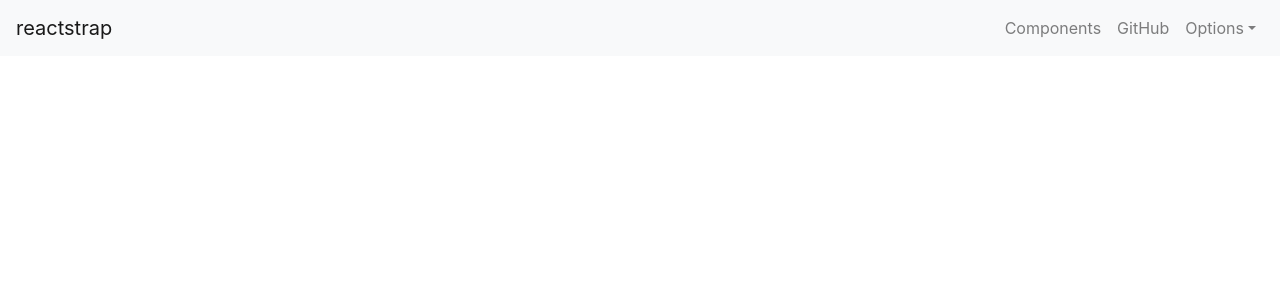
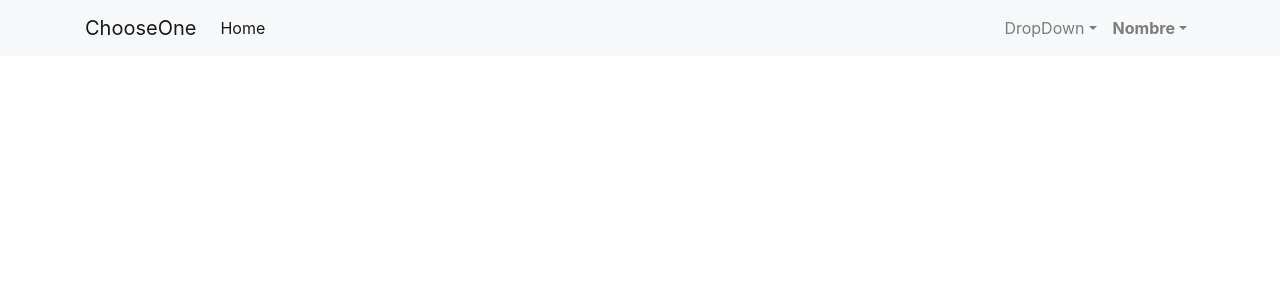
Before and after one commit to JuanmiMS/ChooseOne, a React (Create React App) app: page / in a window 1280 px wide. Shown: the top 300 px of the page. Built offline with nearby package versions, Linux system fonts and the light colour scheme.

Commit message:
Toolbar pasada a React

```diff
--- a/src/Toolbar/Toolbar.js
+++ b/src/Toolbar/Toolbar.js
@@ -1,5 +1,12 @@
 import React, {Component} from 'react';
-import {Collapse, Navbar, NavbarToggler, NavbarBrand, Nav, NavItem, NavLink, UncontrolledDropdown, DropdownToggle, DropdownMenu, DropdownItem} from 'reactstrap';
+import {
+    Collapse,
+    Nav,
+    UncontrolledDropdown,
+    DropdownToggle,
+    DropdownMenu,
+    DropdownItem
+} from 'reactstrap';
 
 class Toolbar extends Component {
     constructor(props) {
@@ -10,46 +17,91 @@ class Toolbar extends Component {
             isOpen: false
         };
     }
+
     toggle() {
         this.setState({
             isOpen: !this.state.isOpen
         });
     }
+
     render() {
         return (
-            <div>
-                <Navbar color="light" light expand="md">
-                    <NavbarBrand href="/">reactstrap</NavbarBrand>
-                    <NavbarToggler onClick={this.toggle} />
+            <nav className="navbar navbar-expand-lg navbar-light bg-light">
+                <div className="container">
+
+                    <a className="navbar-brand" href="#">ChooseOne</a>
+                    <button className="navbar-toggler" type="button" data-toggle="collapse"
+                            data-target="#navbarSupportedContent"
+                            aria-controls="navbarSupportedContent" aria-expanded="false" aria-label="Toggle navigation">
+                        <span className="navbar-toggler-icon"></span>
+                    </button>
+
+                    <div className="collapse navbar-collapse" id="navbarSupportedContent">
+                        <ul className="navbar-nav mr-auto">
+                            <li className="nav-item active">
+                                <a className="nav-link" href="#">Home <span className="sr-only">(current)</span></a>
+                            </li>
+                        </ul>
+                        <ul className="nav navbar-nav navbar-right">
                             <Collapse isOpen={this.state.isOpen} navbar>
-                        <Nav className="ml-auto" navbar>
-                            <NavItem>
-                                <NavLink href="/components/">Components</NavLink>
-                            </NavItem>
-                            <NavItem>
-                                <NavLink href="https://github.com/reactstrap/reactstrap">GitHub</NavLink>
-                            </NavItem>
+                                <Nav className="nav-item dropdown" navbar>
                                     <UncontrolledDropdown nav inNavbar>
                                         <DropdownToggle nav caret>
-                                    Options
+                                            DropDown
                                         </DropdownToggle>
                                         <DropdownMenu right>
                                             <DropdownItem>
-                                        Option 1
+                                                Action
                                             </DropdownItem>
                                             <DropdownItem>
-                                        Option 2
+                                                Another action
                                             </DropdownItem>
-                                    <DropdownItem divider />
+                                            <DropdownItem divider/>
                                             <DropdownItem>
-                                        Reset
+                                                Something else here
+                                            </DropdownItem>
+                                        </DropdownMenu>
+                                    </UncontrolledDropdown>
+                                    <UncontrolledDropdown nav inNavbar>
+                                        <DropdownToggle nav caret>
+                                            <strong>Nombre</strong>
+                                        </DropdownToggle>
+                                        <DropdownMenu right>
+                                            <DropdownItem>
+                                                <p className="text-left"><strong>Nombre Apellido</strong></p>
+                                            </DropdownItem>
+                                            <DropdownItem>
+                                                <p className="text-left small">correoElectronico@email.com</p>
+                                            </DropdownItem>
+                                            <DropdownItem>
+                                                <p className="text-left">
+                                                    <a href="#" className="btn btn-primary btn-block btn-sm">Actualizar
+                                                        Datos</a>
+                                                </p>
+                                            </DropdownItem>
+                                            <DropdownItem divider/>
+                                            <DropdownItem>
+                                                <li>
+                                                    <div className="navbar-login navbar-login-session">
+                                                        <div className="row">
+                                                            <div className="col-12">
+                                                                <p>
+                                                                    <a href="#" className="btn btn-danger btn-block">Cerrar
+                                                                        Sesion</a>
+                                                                </p>
+                                                            </div>
+                                                        </div>
+                                                    </div>
+                                                </li>
                                             </DropdownItem>
                                         </DropdownMenu>
                                     </UncontrolledDropdown>
                                 </Nav>
                             </Collapse>
-                </Navbar>
+                        </ul>
                     </div>
+                </div>
+            </nav>
         );
     }
 }
```
Lines whose indentation alone changed are shown as unchanged.
